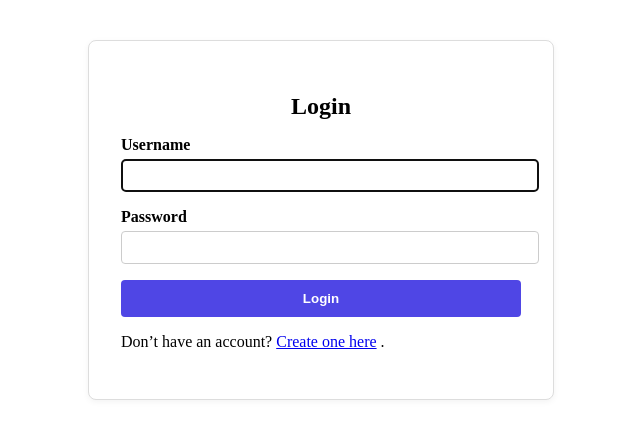
After one commit to ibnu-umer/bubble-sheet-evaluator-web, a Django app: page /accounts/login/ in a window 1280 px wide. The commit adds this page. Shown: the top 439 px of the page, without its empty margins (319-959 px from the left). Run offline with Django 5.2, Linux system fonts and the light colour scheme.

Commit message:
feat(auth): add user authentication with login, logout, and signup

```diff
--- /dev/null
+++ b/omr/templates/login.html
@@ -0,0 +1,86 @@
+{% load static %}
+<!DOCTYPE html>
+<html lang="en">
+    <head>
+        <meta charset="UTF-8" />
+        <title>{% block title %}OMR App{% endblock %}</title>
+        <style>
+            .login-container {
+                max-width: 400px;
+                margin: 40px auto;
+                padding: 2rem;
+                border: 1px solid #ddd;
+                border-radius: 8px;
+                background: #fff;
+                box-shadow: 0 2px 6px rgba(0, 0, 0, 0.05);
+            }
+            .login-container h2 {
+                margin-bottom: 1rem;
+                text-align: center;
+            }
+            .form-group {
+                margin-bottom: 1rem;
+            }
+            label {
+                display: block;
+                font-weight: bold;
+                margin-bottom: 0.3rem;
+            }
+            input[type="text"],
+            input[type="password"] {
+                width: 100%;
+                padding: 0.5rem;
+                border: 1px solid #ccc;
+                border-radius: 4px;
+            }
+            button {
+                width: 100%;
+                padding: 0.7rem;
+                background: #4f46e5;
+                color: #fff;
+                border: none;
+                border-radius: 4px;
+                font-weight: bold;
+                cursor: pointer;
+            }
+            button:hover {
+                background: #4338ca;
+            }
+            .error {
+                color: red;
+                margin-bottom: 1rem;
+                text-align: center;
+            }
+        </style>
+    </head>
+    <body>
+        <div class="login-container">
+            <h2>Login</h2>
+
+            {% if form.errors %}
+            <p class="error">Invalid username or password. Please try again.</p>
+            {% endif %}
+
+            <form method="post" action="{% url 'login' %}">
+                {% csrf_token %}
+                <div class="form-group">
+                    <label for="id_username">Username</label>
+                    {{ form.username }}
+                </div>
+                <div class="form-group">
+                    <label for="id_password">Password</label>
+                    {{ form.password }}
+                </div>
+
+                <button type="submit">Login</button>
+                <input type="hidden" name="next" value="{{ next }}" />
+            </form>
+
+            <p>
+                Don’t have an account?
+                <a href="{% url 'signup' %}">Create one here</a>
+                .
+            </p>
+        </div>
+    </body>
+</html>
--- a/omr/urls.py
+++ b/omr/urls.py
@@ -1,8 +1,14 @@
 from django.urls import path
+from django.contrib.auth import views as auth_views
 from . import views
 
 urlpatterns = [
-    path('', views.evaluator, name='evaluator'),
+    # auth
+    path('accounts/login/', auth_views.LoginView.as_view(template_name='login.html'), name='login'),
+    path("accounts/signup/", views.signup, name="signup"),
+    path('accounts/logout/', auth_views.LogoutView.as_view(next_page='/'), name='logout'),
+
+    path('evaluator/', views.evaluator, name='evaluator'),
     path('process_ajax/', views.process_ajax, name='process_ajax'),
     path("results/<uuid:exam_id>/", views.results_view, name="results_page"),
     path("convert-to-pdf/", views.convert_to_pdf, name="convert_to_pdf")
```
Also changed, not shown: omr/models.py (+16 -0 lines), omr/templates/evaluate.html (+76 -30 lines), omr/templates/signup.html (added, +51 -0 lines), omr/views.py (+28 -19 lines), omr/migrations/0004_exam_share_uuid_exam_user.py (added), omr/migrations/0005_alter_exam_share_uuid.py (added), omr/migrations/0006_alter_exam_share_uuid.py (added).
